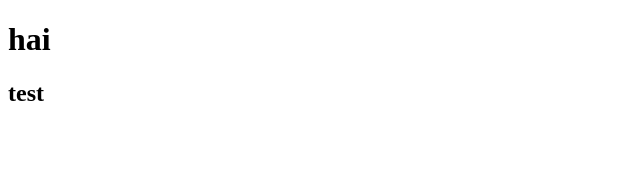
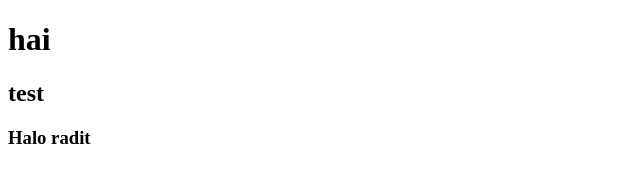
Before and after one commit to Trinity-Umkt/Portofolio, a plain HTML site: page index.html in a window 1280 px wide. Shown: the whole page, without its empty margins (0-640 px from the left). Drawn offline with Linux system fonts and the light colour scheme.

Commit message:
Update index.html
tambahan 2

```diff
--- a/index.html
+++ b/index.html
@@ -10,6 +10,7 @@
 <body>
     <h1>hai</h1>
     <h2>test</h2>
+    <h3>Halo radit</h3>
 </body>
 
 </html>
```
